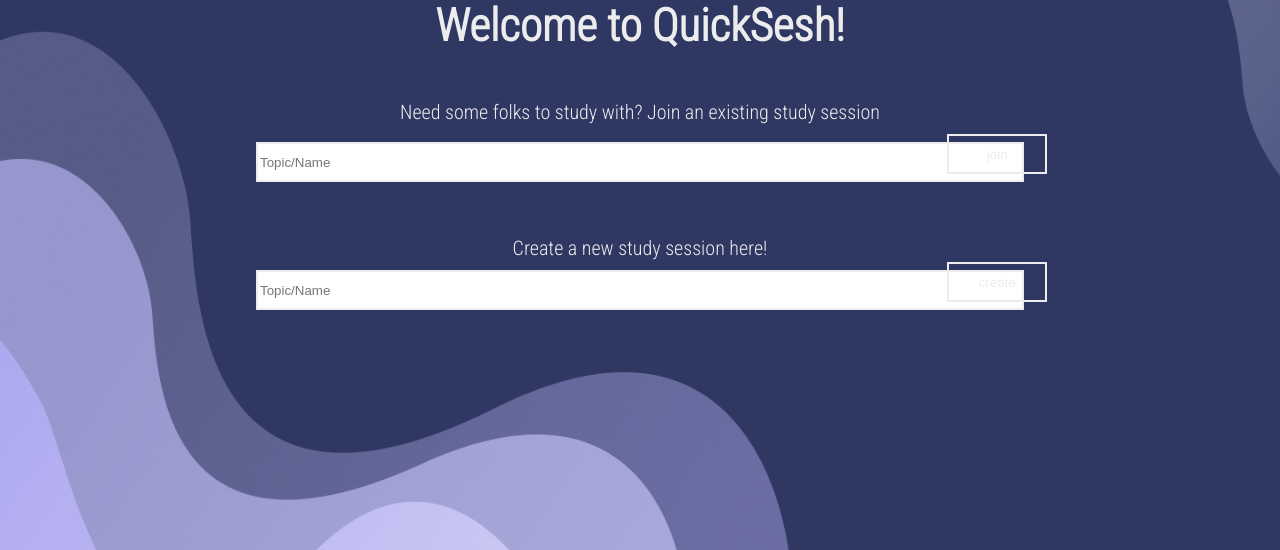
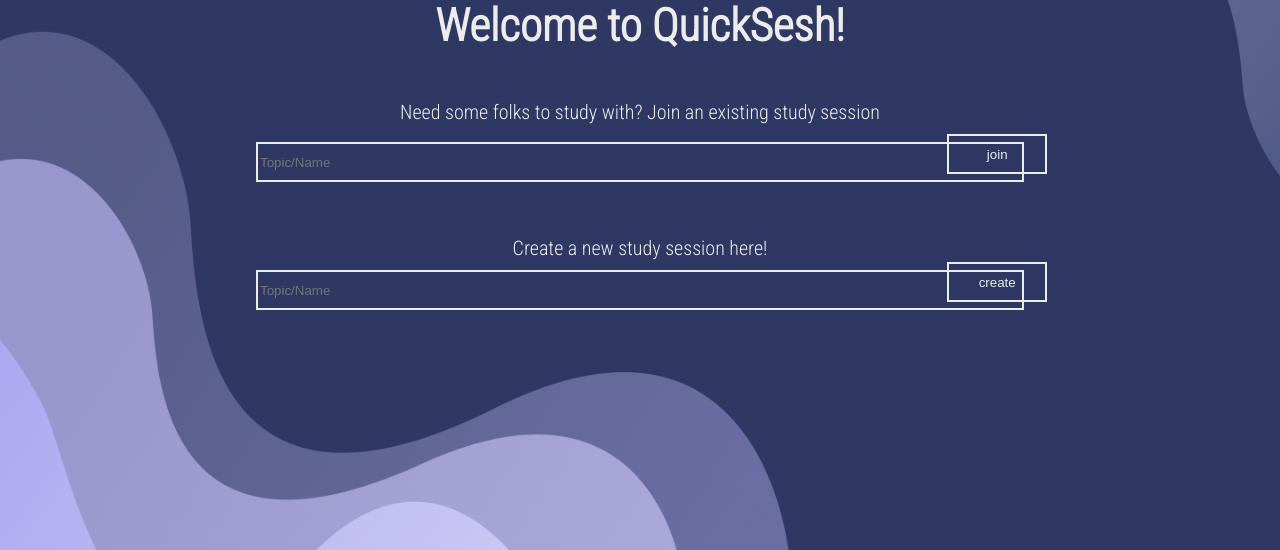
Before and after one commit to neeltron/QuickSesh, a Flask app: page / in a window 1280 px wide. Shown: the part 218-768 px from the top of the page. Run offline with Flask 2, Linux system fonts and the light colour scheme.

Commit message:
Fixed Dark Theme CSS

```diff
--- a/static/styles.css
+++ b/static/styles.css
@@ -41,6 +41,8 @@ body {
   right: 20%;
   top: 45%;
   border: 2px solid #ECECEC;
+  background-color: #2f3763;
+  color: #ECECEC;
   box-sizing: border-box;
 }
 
@@ -78,6 +80,8 @@ body {
   right: 20%;
   top: 61%;
   border: 2px solid #ECECEC;
+  color: #ECECEC;
+  background-color: #2f3763;
   box-sizing: border-box;
 }
 
```
